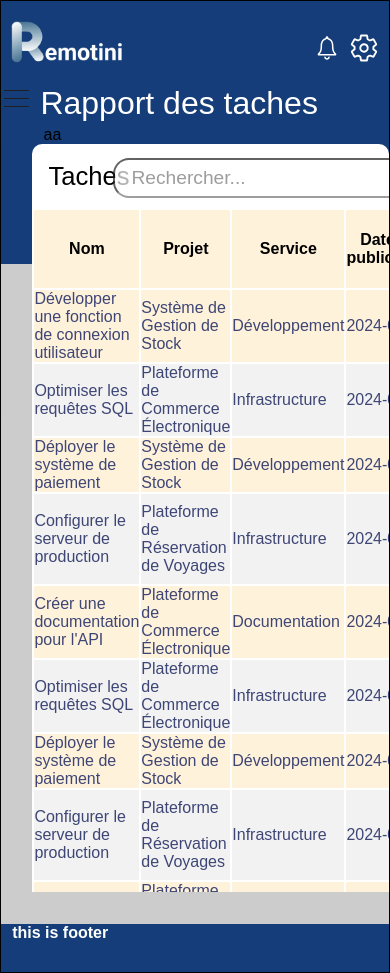
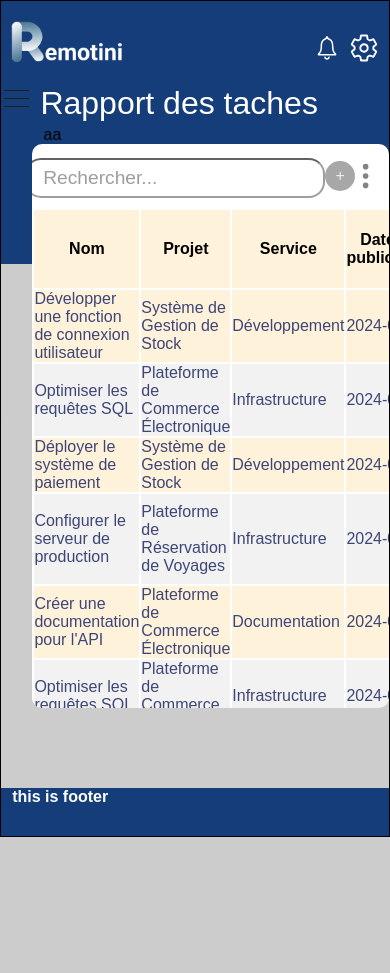
Before and after one commit to Remotini/Remotini19Av, a React (Vite) app in the folder front-end/: page / in a window 390 px wide. After the commit the page ends 844 px from the top, so only its background shows below. Built offline with nearby package versions, Linux system fonts and the light colour scheme.

Commit message:
..
some_fixes_in the table

```diff
--- a/front-end/src/App.css
+++ b/front-end/src/App.css
@@ -72,10 +72,9 @@
 
  .center{
   display: flex;
-  height: 100vh;
+  height: 100%;
   position: relative;
+  /* overflow: auto; */
+
 
 }
-.the-nav{
-  /* background-color: white; */
-}
--- a/front-end/src/components/Maintable/Maintable.css
+++ b/front-end/src/components/Maintable/Maintable.css
@@ -1,8 +1,8 @@
 .table{
-  position: relative;
 
-    overflow: auto;
-    height:90%;
+   overflow: auto;
+  height: 500px;
+
     -ms-overflow-style: none;
     scrollbar-width: none;
     border-bottom-left-radius: 10px;
@@ -12,15 +12,17 @@
 .tableaux-rapport{
   background-color: rgb(255, 242, 219);
     width: 100%;
+
     border-collapse: collapse;
 }
 .wrapperTable{
     margin: 0rem auto;
     width: 1150px;
+    margin-bottom: 5rem;
+    overflow: auto;
 
 
-    overflow: hidden;
-    margin-bottom: 2rem;
+
 
 }
 .table::-webkit-scrollbar {
@@ -95,6 +97,7 @@ button {
     border-top-left-radius: 10px;
     border-top-right-radius: 10px;
 
+
   }
 
   .search-input {
@@ -155,3 +158,11 @@ button {
   @media screen and(min-height:500px ) {
 
   }
+  @media screen and (max-width:530px) {
+    .left{
+      display: none;
+    }
+    .table-head{
+      justify-content: center;
+    }
+  }
--- a/front-end/src/components/Maintable/data.js
+++ b/front-end/src/components/Maintable/data.js
@@ -113,7 +113,7 @@ export const data = [
     publicationDate: "2024-03-08",
     deadline: "2024-03-18",
     status: "validé",
-    service: "Documentation",
+    service: "aaa",
     comment: "Documentation finalisée et partagée avec l'équipe.",
   },
 ];
--- a/front-end/src/components/NavBar/NavBar.css
+++ b/front-end/src/components/NavBar/NavBar.css
@@ -128,7 +128,7 @@ transition: all 0.3s ease-in-out;
   position: relative;
   box-shadow: 5px 5px 5px hsla(0, 0%, 0%, 0.1);
   width: 17rem;
-  border: 2px solid;
+
   transition: transform 0.4s ease-out;
   margin-left:0 ;
  height: 100%;
```
